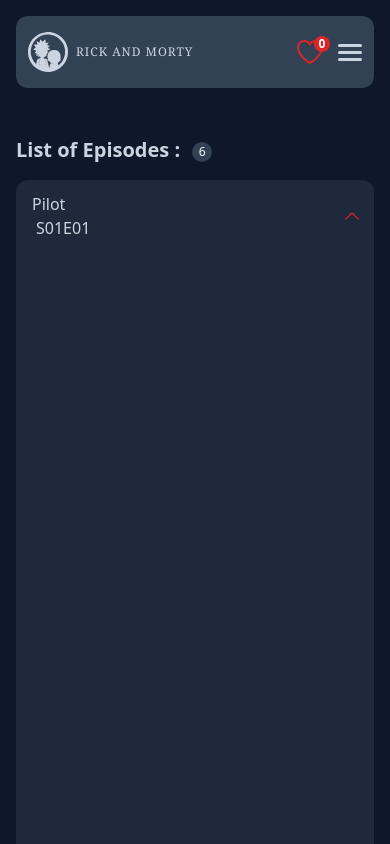
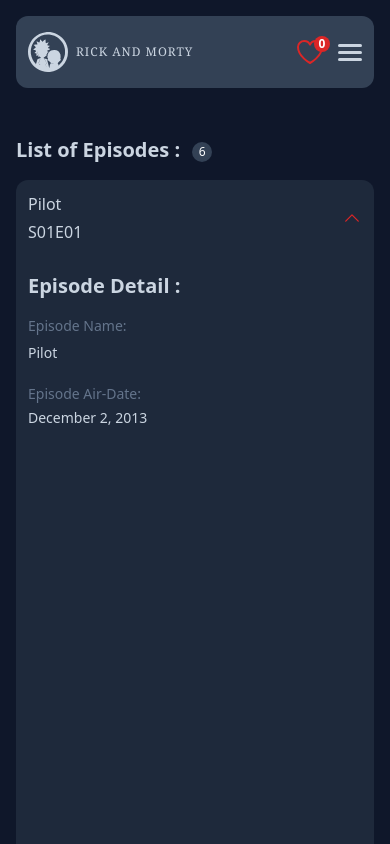
Before and after one commit to FarzinKhosravi/Rick-and-Morty-SPA-React-TailwindCSS, a React (Vite) app: page /episodes in a window 390 px wide. Both pictures are taken after a click on the icon 352 px from the left and 216 px from the top of the page. Shown: the top 844 px of the page. Built offline with nearby package versions, Linux system fonts and the light colour scheme; data requests are answered from the project's data file.

Commit message:
added episode detail component

```diff
--- a/src/components/EpisodePage/EpisodeList.jsx
+++ b/src/components/EpisodePage/EpisodeList.jsx
@@ -7,10 +7,8 @@
   useEpisodeDetailDispatch,
 } from "./../../context/EpisodePage/EpisodeDetailContext";
 import getAllCharacters from "./../../services/getAllCharactersService";
-import {
-  useCharacters,
-  useCharactersDispatch,
-} from "../../context/CharactersContext";
+import { useCharactersDispatch } from "../../context/CharactersContext";
+import { useLocation } from "react-router-dom";
 
 function EpisodeList() {
   const [episodeId, setEpisodeId] = useState(null);
@@ -18,11 +16,7 @@
   const charactersDispatch = useCharactersDispatch();
   const episodes = useEpisodes();
 
-  const { characters } = useCharacters();
-  const episodeDetail = useEpisodeDetail();
-
-  console.log("epi detail:", episodeDetail);
-  console.log("actors:", characters);
+  const { pathname } = useLocation();
 
   useFetchEpisodesPagination();
 
@@ -91,7 +85,7 @@
                   : "max-h-0 overflow-hidden opacity-0 transition-all duration-300"
               }`}
             >
-              {/* <CharacterDetail pathname={pathname} characterId={characterId} /> */}
+              <EpisodeDetail pathname={pathname} />
               {/* <EpisodesList /> */}
             </div>
           </div>
@@ -140,13 +134,13 @@
         </div> */}
 
         <div className="flex flex-col justify-between md:flex-row md:pb-2">
-          <div>
-            <span className="ml-1 text-base font-medium text-slate-300">
+          <div className="mb-1">
+            <span className="text-base font-medium text-slate-300">
               {episode.name}
             </span>
           </div>
           <div>
-            <span className="ml-2 text-base font-normal text-slate-300">
+            <span className="text-base font-normal text-slate-300">
               {episode.episode}
             </span>
           </div>
@@ -163,3 +157,49 @@
     </div>
   );
 }
+
+export function EpisodeDetail({ pathname }) {
+  const episodeDetail = useEpisodeDetail();
+
+  if (!episodeDetail) return;
+
+  return (
+    <div className="mb-8 ">
+      <h2 className="mb-4 text-xl font-semibold text-slate-300">
+        Episode Detail :
+      </h2>
+      <div className="md:flex md:overflow-hidden md:rounded-xl md:bg-slate-800">
+        <div className="flex flex-col md:ml-4 md:w-full md:py-4">
+          <div
+            className={`mb-4 flex flex-col md:ml-0 ${
+              pathname === "/episodes" ? "" : "ml-3"
+            }`}
+          >
+            <div className="mb-1">
+              <span className="block text-sm text-slate-500">
+                Episode Name:
+              </span>
+            </div>
+            <div className="mb-1">
+              <span className="text-sm font-medium text-slate-300 md:text-lg md:font-semibold">
+                {episodeDetail.name}
+              </span>
+            </div>
+          </div>
+          <div className="flex flex-col">
+            <div className="mb-1">
+              <span className="block text-sm text-slate-500 md:text-base">
+                Episode Air-Date:
+              </span>
+            </div>
+            <div className="mb-5">
+              <span className="block text-sm font-medium text-slate-300 md:text-base md:font-semibold">
+                {episodeDetail.air_date}
+              </span>
+            </div>
+          </div>
+        </div>
+      </div>
+    </div>
+  );
+}
```
Also changed, not shown: src/database/db.json.
